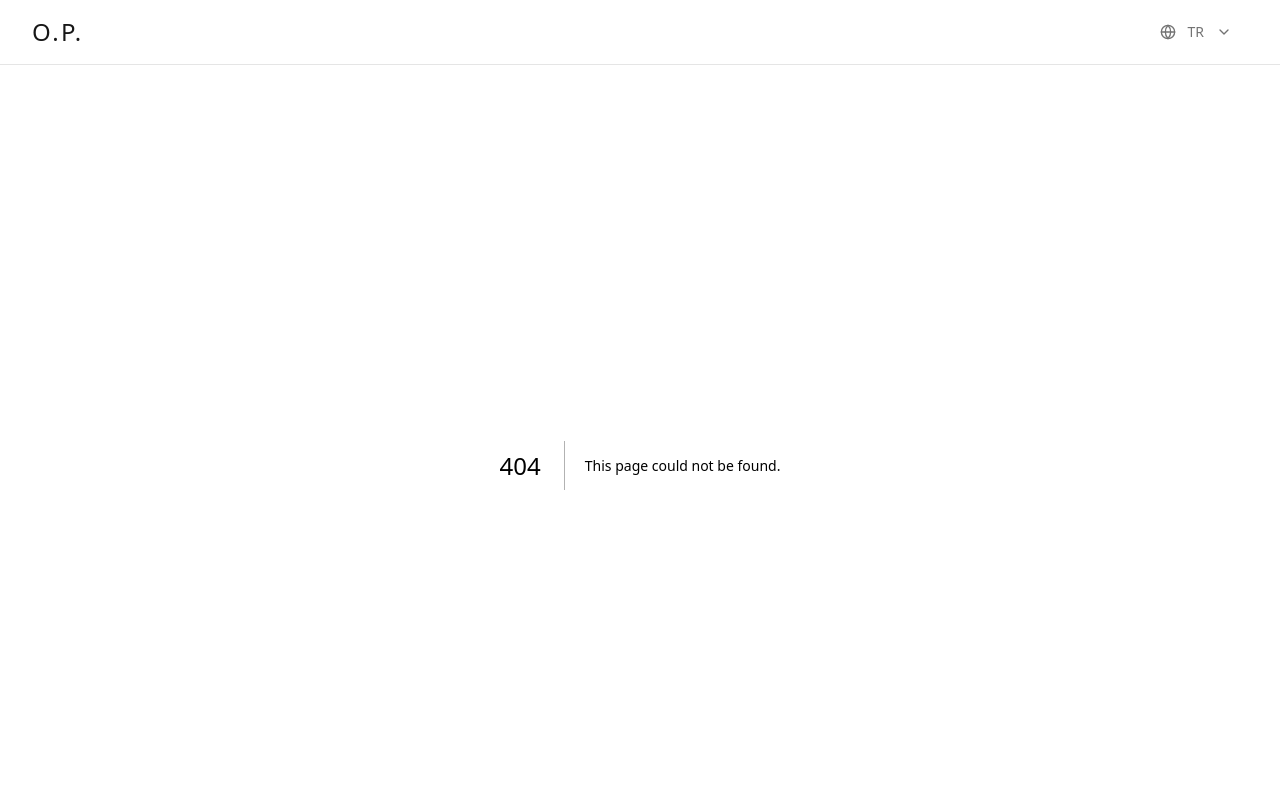
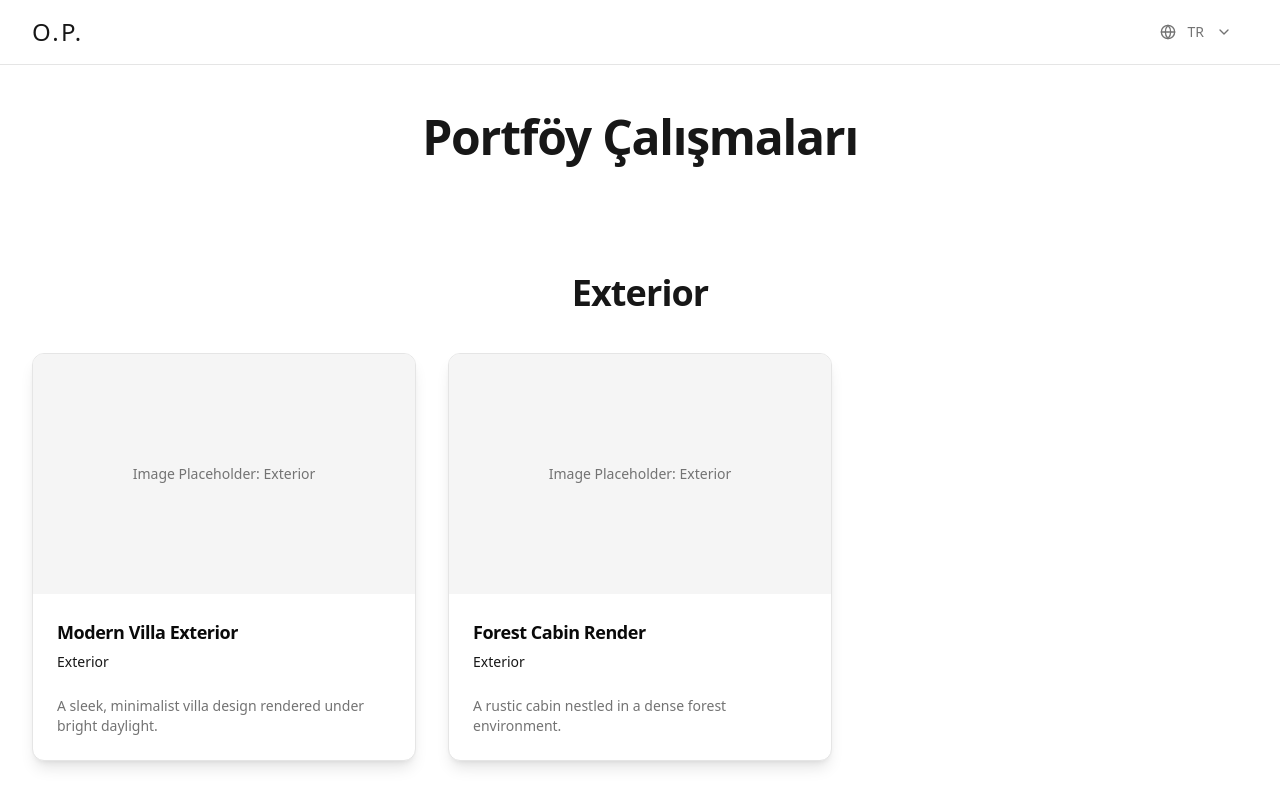
Before and after one commit to onurpazaroglu-a11y/opp, a Next.js app: page /portfolio in a window 1280 px wide. Before the commit this address had no page. Shown: the top 800 px of the page. Built offline with nearby package versions, Linux system fonts and the light colour scheme.

Commit message:
[dyad] Portföy bölümleri ayrı bir `/portfolio` sayfasına taşındı ve navigasyon güncellendi. - wrote 4 file(s)

```diff
--- a/src/app/page.tsx
+++ b/src/app/page.tsx
@@ -1,18 +1,10 @@
 import { MadeWithDyad } from "@/components/made-with-dyad";
 import { HeroSection } from "@/components/HeroSection";
-import { PortfolioSection } from "@/components/PortfolioSection";
-import { categories } from "@/data/portfolio";
 
 export default function Home() {
   return (
     <div className="font-[family-name:var(--font-geist-sans)]">
       <HeroSection />
-
-      <div className="container mx-auto px-4 sm:px-6 lg:px-8 py-12">
-        {categories.map((category) => (
-          <PortfolioSection key={category.name} category={category.name} />
-        ))}
-      </div>
 
       <div className="mt-auto">
         <MadeWithDyad />
--- /dev/null
+++ b/src/app/portfolio/page.tsx
@@ -0,0 +1,21 @@
+import { PortfolioSection } from "@/components/PortfolioSection";
+import { categories } from "@/data/portfolio";
+import { MadeWithDyad } from "@/components/made-with-dyad";
+
+export default function PortfolioPage() {
+  return (
+    <div className="container mx-auto px-4 sm:px-6 lg:px-8 py-12 min-h-[80vh]">
+      <h1 className="text-5xl font-extrabold mb-12 text-center text-primary tracking-tight">
+        Portföy Çalışmaları
+      </h1>
+
+      {categories.map((category) => (
+        <PortfolioSection key={category.name} category={category.name} />
+      ))}
+
+      <div className="mt-12">
+        <MadeWithDyad />
+      </div>
+    </div>
+  );
+}
--- a/src/components/HeroSection.tsx
+++ b/src/components/HeroSection.tsx
@@ -42,7 +42,7 @@ export function HeroSection() {
           {/* Yeni Butonlar */}
           <div className="flex justify-center space-x-4">
             <Button asChild size="lg" className="text-lg px-8 py-6">
-              <Link href="#exterior">Portföyü İncele</Link>
+              <Link href="/portfolio">Portföyü İncele</Link>
             </Button>
             <Button asChild size="lg" variant="outline" className="text-lg px-8 py-6">
               <Link href="mailto:onur@example.com">Teklif İste</Link>
--- a/src/components/SiteHeader.tsx
+++ b/src/components/SiteHeader.tsx
@@ -25,7 +25,7 @@ const languages = [
 // Navigasyon öğeleri
 const navItems = [
   { name: "Biografi", href: "#biography" },
-  { name: "Portföy", href: "#exterior" },
+  { name: "Portföy", href: "/portfolio" },
   { name: "İletişim", href: "mailto:onur@example.com" },
 ];
 
```
